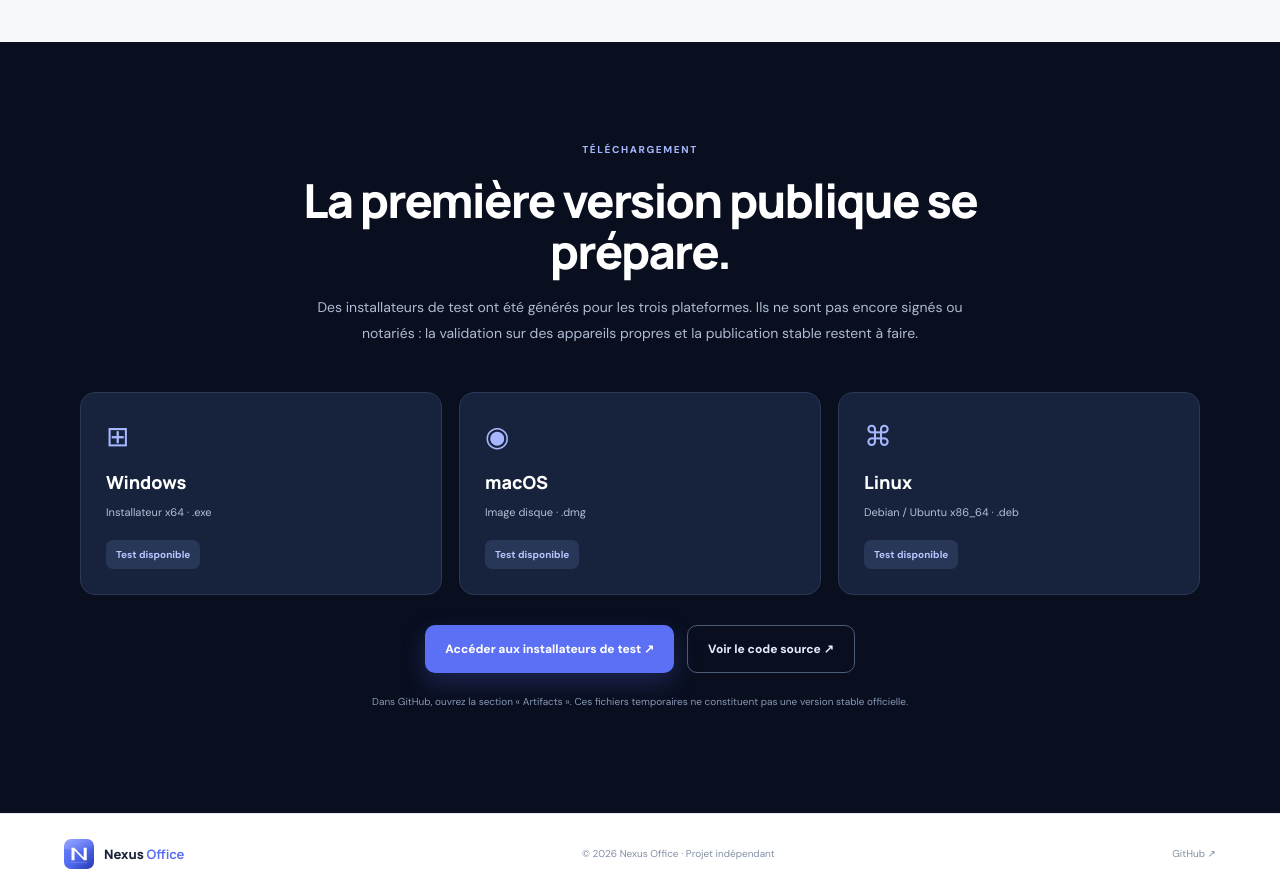
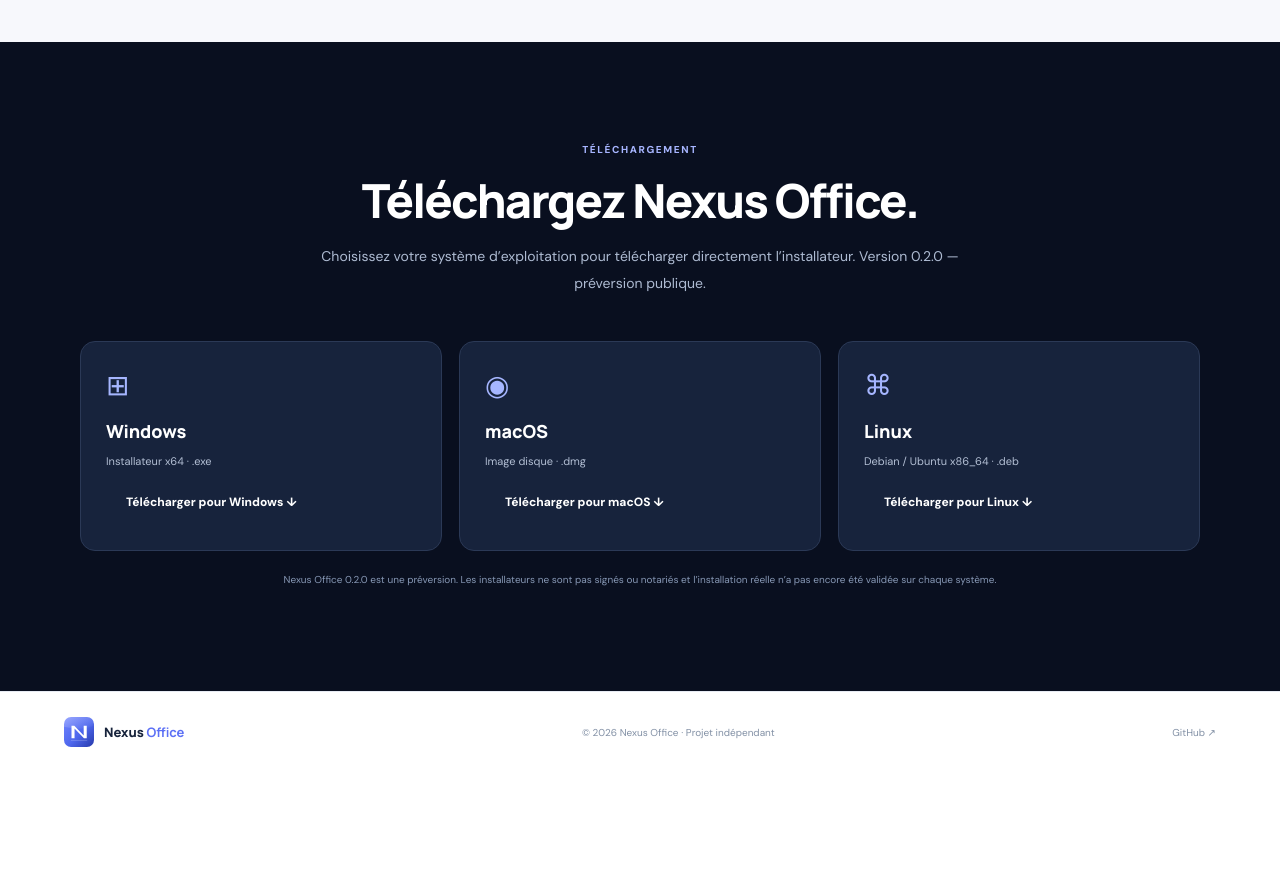
Before and after one commit to jeanlafon12180-ops/nexus-office, a plain HTML site: page website/index.html in a window 1280 px wide. Shown: the part 2000-2894 px from the top of the page. After the commit the page ends 2772 px from the top, so only its background shows below. Drawn offline with Linux system fonts and the light colour scheme.

Commit message:
Add direct Windows macOS and Linux download buttons

```diff
--- a/website/index.html
+++ b/website/index.html
@@ -5,5 +5,5 @@
 <section class="trust-strip"><div><strong>4 modules</strong><span>Une suite intégrée</span></div><div><strong>Local</strong><span>Sans compte obligatoire</span></div><div><strong>Multiplateforme</strong><span>Windows · macOS · Linux</span></div></section>
 <section class="section" id="suite"><div class="section-heading"><span class="eyebrow">LES APPLICATIONS</span><h2>Un outil pour chaque idée.</h2><p>Les fonctions essentielles de la bureautique, réunies dans une interface cohérente. Certaines compatibilités de formats restent en cours d'amélioration.</p></div><div class="app-grid"><article class="app-card"><span class="app-icon writer">W</span><h3>Nexus Writer</h3><p>Rédigez et mettez en forme vos documents, ajoutez tableaux et images, puis exportez en PDF.</p><small>TXT · HTML · Markdown · DOCX*</small></article><article class="app-card"><span class="app-icon sheets">S</span><h3>Nexus Sheets</h3><p>Organisez vos données, utilisez des formules, triez vos tableaux et visualisez un aperçu graphique.</p><small>CSV · XLSX*</small></article><article class="app-card"><span class="app-icon slides">P</span><h3>Nexus Slides</h3><p>Créez vos diapositives, ajoutez textes et visuels, puis lancez votre présentation.</p><small>PPTX* · PDF</small></article><article class="app-card"><span class="app-icon pdf">PDF</span><h3>Nexus PDF</h3><p>Consultez vos PDF, recherchez du texte, zoomez et ajoutez commentaires ou surlignages.</p><small>LECTURE · ANNOTATION</small></article></div><p class="fine-print">* La compatibilité DOCX, XLSX et PPTX dépend de LibreOffice et reste partielle pour certains éléments ou documents complexes.</p></section>
 <section class="benefits" id="avantages"><div class="benefits-inner"><div><span class="eyebrow">LA PHILOSOPHIE NEXUS</span><h2>Vos fichiers.<br><em>Votre environnement.</em></h2><p>Nexus Office privilégie une utilisation locale et directe. Vous gardez la maîtrise de vos documents, sans compte Nexus ni synchronisation cloud obligatoire.</p><a class="text-link" href="https://github.com/jeanlafon12180-ops/nexus-office" target="_blank" rel="noopener noreferrer">Suivre le développement sur GitHub ↗</a></div><div class="benefit-list"><article><b>01</b><div><h3>Local par conception</h3><p>Les documents et préférences sont gérés sur votre appareil.</p></div></article><article><b>02</b><div><h3>Une suite cohérente</h3><p>Quatre modules réunis dans un même projet de bureau.</p></div></article><article><b>03</b><div><h3>Un projet transparent</h3><p>Le code et les compilations sont consultables sur GitHub.</p></div></article></div></div></section>
-<section class="download-section" id="telechargements"><div class="download-inner"><div class="section-heading light-heading"><span class="eyebrow">TÉLÉCHARGEMENT</span><h2>La première version publique se prépare.</h2><p>Des installateurs de test ont été générés pour les trois plateformes. Ils ne sont pas encore signés ou notariés : la validation sur des appareils propres et la publication stable restent à faire.</p></div><div class="platform-grid"><article class="platform-card"><span>⊞</span><h3>Windows</h3><p>Installateur x64 · .exe</p><b>Test disponible</b></article><article class="platform-card"><span>◉</span><h3>macOS</h3><p>Image disque · .dmg</p><b>Test disponible</b></article><article class="platform-card"><span>⌘</span><h3>Linux</h3><p>Debian / Ubuntu x86_64 · .deb</p><b>Test disponible</b></article></div><div class="download-actions"><a class="button button-primary" href="https://github.com/jeanlafon12180-ops/nexus-office/actions/runs/43924625598" target="_blank" rel="noopener noreferrer">Accéder aux installateurs de test ↗</a><a class="button button-outline" href="https://github.com/jeanlafon12180-ops/nexus-office" target="_blank" rel="noopener noreferrer">Voir le code source ↗</a></div><p class="download-footnote">Dans GitHub, ouvrez la section « Artifacts ». Ces fichiers temporaires ne constituent pas une version stable officielle.</p></div></section></main>
+<section class="download-section" id="telechargements"><div class="download-inner"><div class="section-heading light-heading"><span class="eyebrow">TÉLÉCHARGEMENT</span><h2>Téléchargez Nexus Office.</h2><p>Choisissez votre système d’exploitation pour télécharger directement l’installateur. Version 0.2.0 — préversion publique.</p></div><div class="platform-grid"><article class="platform-card"><span>⊞</span><h3>Windows</h3><p>Installateur x64 · .exe</p><a class="button button-download" href="downloads/NexusOffice-Setup-0.2.0-x64.exe" download>Télécharger pour Windows ↓</a></article><article class="platform-card"><span>◉</span><h3>macOS</h3><p>Image disque · .dmg</p><a class="button button-download" href="downloads/NexusOffice-macOS.dmg" download>Télécharger pour macOS ↓</a></article><article class="platform-card"><span>⌘</span><h3>Linux</h3><p>Debian / Ubuntu x86_64 · .deb</p><a class="button button-download" href="downloads/nexus-office-0.2.0-x86_64.deb" download>Télécharger pour Linux ↓</a></article></div><p class="download-footnote">Nexus Office 0.2.0 est une préversion. Les installateurs ne sont pas signés ou notariés et l’installation réelle n’a pas encore été validée sur chaque système.</p></div></section></main></main>
 <footer class="site-footer"><a class="brand" href="#accueil"><img src="favicon.svg" width="30" height="30" alt=""><span>Nexus <strong>Office</strong></span></a><span>© <span id="year">2026</span> Nexus Office · Projet indépendant</span><a href="https://github.com/jeanlafon12180-ops/nexus-office" target="_blank" rel="noopener noreferrer">GitHub ↗</a></footer><script src="script.js"></script></body></html>
```
